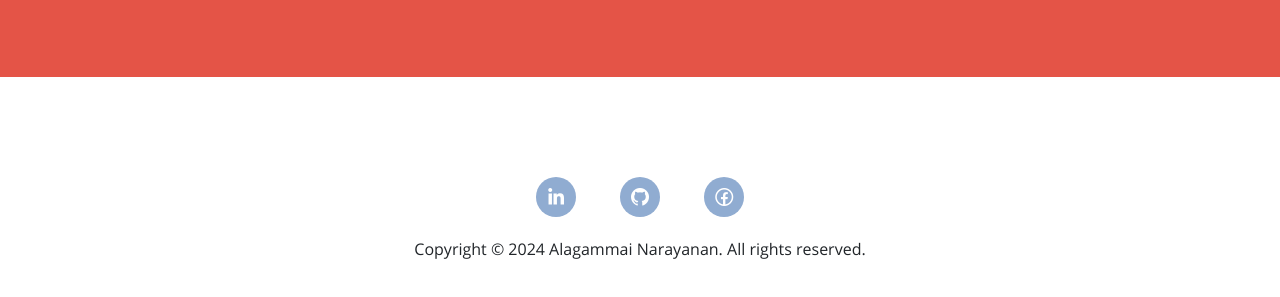
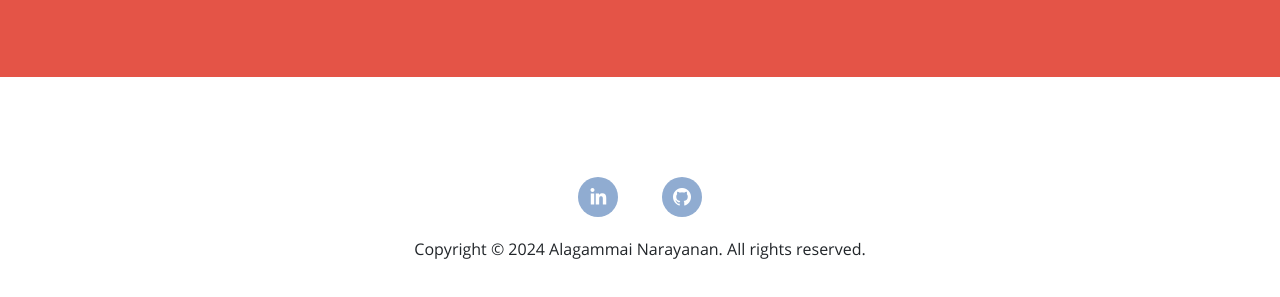
Before and after one commit to alagammai-web/alagammai-web.github.io, a plain HTML site: page index.html in a window 1280 px wide. Shown: the part 2846-3143 px from the top of the page. Drawn offline with nearby package versions, Linux system fonts and the light colour scheme.

Commit message:
Update index.html

```diff
--- a/index.html
+++ b/index.html
@@ -329,9 +329,8 @@
                             </div> -->
                             <div class="footer-social">
 
-                                <a href="https://www.linkedin.com/in/alagammai-narayanan-0a618475/"><i class="lab la-linkedin-in"></i></a>
+                                <a href="https://www.linkedin.com/in/alagammai-n-0a618475/"><i class="lab la-linkedin-in"></i></a>
                                 <a href="https://github.com/alagammai-web"><i class="lab la-github"></i></a>
-                                  <a href="https://www.facebook.com/alagammai03"><i class="lab la-facebook"></i></a>
                             </div>
                         </div>
                     </div>
```
